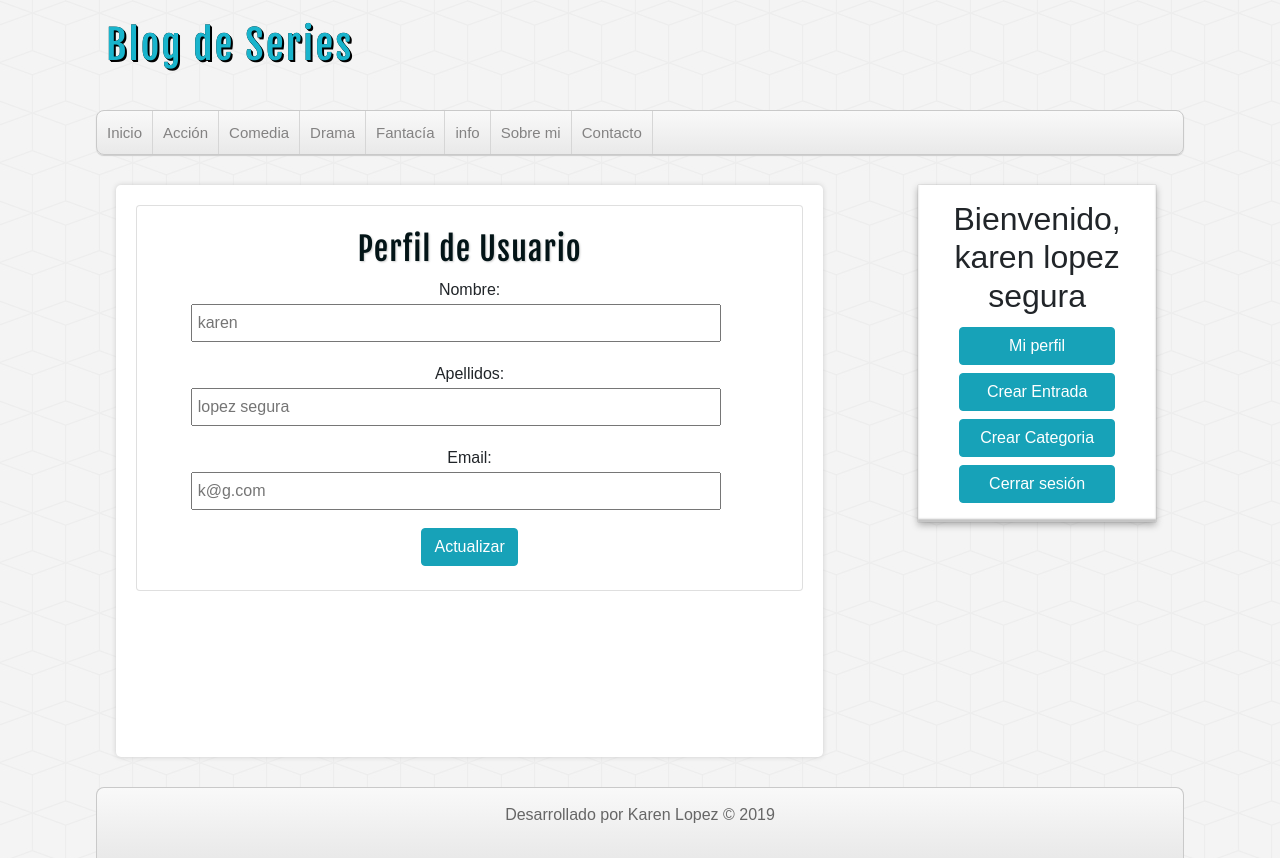
After one commit to karen-lopez/SeriesBlog, a PHP site: page /editar-perfil.php in a window 1280 px wide. The commit adds this page. Run offline with PHP 8.4, Linux system fonts and the light colour scheme; a user stored in the database is signed in; data comes from the database, SQL or seed files in the repository.

Commit message:
perfilUsuarios

```diff
--- a/assets/css/style.css
+++ b/assets/css/style.css
@@ -173,9 +173,6 @@ input[type="password"]{
     overflow: hidden;
 }
 
-#principal a{
-    color: #333;
-}
 
 #principal h1{
     font-size: 32px;
--- a/crear-categoria.php
+++ b/crear-categoria.php
@@ -1,4 +1,3 @@
-<?php require_once './includes/redireccion.php'; ?>
 <?php require_once './includes/cabecera.php'; ?>
 <?php require_once './includes/lateral.php'; ?>
 
--- /dev/null
+++ b/editar-perfil.php
@@ -0,0 +1,30 @@
+<?php require_once './includes/cabecera.php'; ?>
+<?php require_once './includes/lateral.php'; ?>
+
+<!-- Prinsipal -->
+<div id="principal" class="container">
+    <div class="card text-center p-4">
+        <?php $usuario = $_SESSION['usuario']; ?>
+        <h1>Perfil de Usuario</h1>
+        <div class="container">
+            <form action="actualizar-perfil.php" method="POST" class="form">
+                <label>Nombre:
+                    <input type="text" placeholder="<?=$usuario['nombre']?>"/>
+                </label>
+                <label>Apellidos:
+                    <input type="text" placeholder="<?=$usuario['apellidos']?>"/>
+                </label>
+                <label>Email:
+                    <input type="email" placeholder="<?=$usuario['email']?>"/>
+                </label>
+                <input type="submit" name="submit" value="Actualizar" class="btn btn-info"/>
+            </form>
+
+        </div>
+    </div>
+
+
+
+</div>
+
+<?php require_once './includes/footer.php'; ?>
--- a/includes/cabecera.php
+++ b/includes/cabecera.php
@@ -10,7 +10,9 @@
         <!-- agregamos hoja de estilos -->
         <link rel="stylesheet" type="text/css" href="./assets/css/style.css" />
         <link rel="stylesheet" href="https://stackpath.bootstrapcdn.com/bootstrap/4.3.1/css/bootstrap.min.css" integrity="sha384-ggOyR0iXCbMQv3Xipma34MD+dH/1fQ784/j6cY/iJTQUOhcWr7x9JvoRxT2MZw1T" crossorigin="anonymous">
-
+        <script src="https://ajax.googleapis.com/ajax/libs/jquery/3.4.1/jquery.min.js"></script>
+        <script src="https://cdnjs.cloudflare.com/ajax/libs/popper.js/1.14.7/umd/popper.min.js"></script>
+        <script src="https://maxcdn.bootstrapcdn.com/bootstrap/4.3.1/js/bootstrap.min.js"></script>
     </head>
 
     <body>
--- a/includes/lateral.php
+++ b/includes/lateral.php
@@ -4,7 +4,7 @@
                 <div id='usuario-logueado' class="bloque text-center ">
                     <h2>Bienvenido, <?=$_SESSION['usuario']['nombre'].' '.$_SESSION['usuario']['apellidos'];?></h2>
                     <!-- Botones -->
-                    <a href="" class="btn btn-info mx-2 my-1 w-75">Mi perfil</a>
+                    <a href="perfil.php" class="btn btn-info mx-2 my-1 w-75">Mi perfil</a>
                     <a href="crear-entradas.php" class="btn btn-info mx-2 my-1 w-75">Crear Entrada</a>
                     <a href="crear-categoria.php" class="btn btn-info mx-2 my-1 w-75">Crear Categoria</a>
                     <a href="cerrar.php" class="btn btn-info mx-2 my-1 w-75">Cerrar sesión</a>
```
Also changed, not shown: actualizar-perfil.php (added, +53 -0 lines), perfil.php (added, +24 -0 lines).
